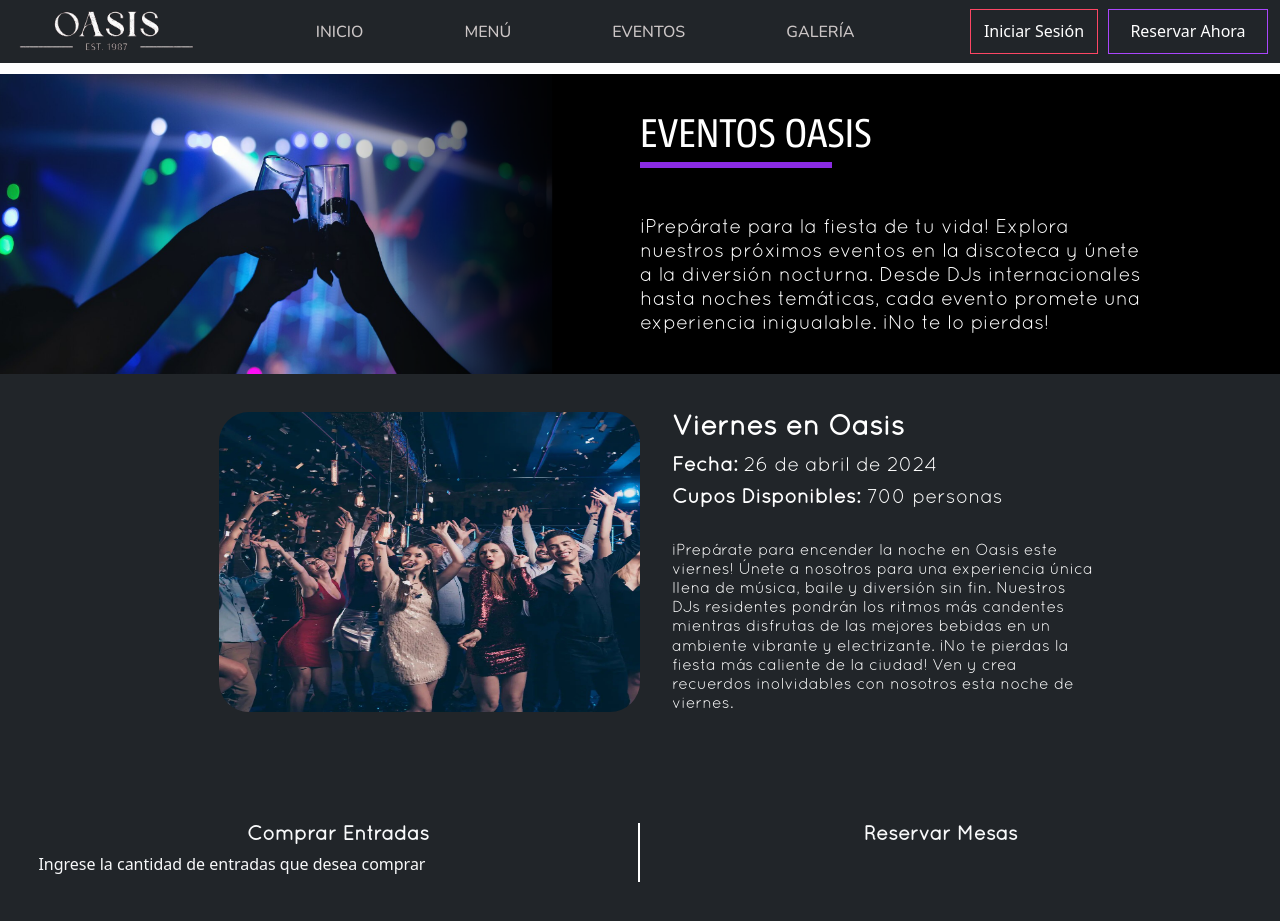
After one commit to Elizay05/Oasis-Project, a Django app: page /Oasis/front_eventos_info/3/ in a window 1280 px wide. The commit adds this page. Run offline with Django 4.2, Linux system fonts and the light colour scheme; data comes from the database, SQL or seed files in the repository; both versions use the stored data as it was after the commit; some libraries are stand-ins or nearby versions.

Commit message:
22/03/2024 Front_eventos

```diff
--- a/miProyecto/Oasis/models.py
+++ b/miProyecto/Oasis/models.py
@@ -29,6 +29,7 @@ class Evento(models.Model):
     fecha = models.DateField()
     hora_incio = models.TimeField()
     descripcion = models.TextField()
+    aforo = models.IntegerField(default=500)
     foto = models.ImageField(upload_to="Img_eventos/", default="Img_eventos/default.png")
 
     def __str__(self):
--- a/miProyecto/Oasis/templates/Oasis/barNavInicio.html
+++ b/miProyecto/Oasis/templates/Oasis/barNavInicio.html
@@ -36,7 +36,7 @@
               </a>
             </li>
             <li class="nav-item">
-              <a class="opcionesNav" href="#" role="button">
+              <a class="opcionesNav" href="{% url 'front_eventos' %}" role="button">
                 EVENTOS
               </a>
             </li>
--- /dev/null
+++ b/miProyecto/Oasis/templates/Oasis/front_eventos/front_eventos_info.html
@@ -0,0 +1,41 @@
+{% extends 'Oasis/barNavInicio.html' %}
+{% load static %}
+{% load humanize %}
+
+{% block titulo %}Eventos{% endblock %}
+
+{% block contenedor %}
+    <div class="d-flex">
+        <img src="{% static 'Oasis/img/fiesta.png' %}" alt="cerveza" class="d-block w-50" style="height: 300px;">
+        <div class="w-50" style="background-color: black;">
+            <h1 style="color: white; font-family: Camingo; margin-top: 5%;">EVENTOS OASIS</h1>
+            <div style="height: 2%; background-color: blueviolet; width: 30%;"></div>
+            <br>
+            <br>
+            <h5 style="color: white; font-family: Quicksand; width: 80%;">¡Prepárate para la fiesta de tu vida! Explora nuestros próximos eventos en la discoteca y únete a la diversión nocturna. Desde DJs internacionales hasta noches temáticas, cada evento promete una experiencia inigualable. ¡No te lo pierdas!</h5>
+        </div>
+    </div>
+    <div class="bg-dark text-light w-100 d-flex" style="height:auto; padding: 3%; gap: 32px;">
+        <div class="d-flex justify-content-end" style="width: 50%;">
+            <img src="{{ evento.foto.url }}" class="card-img-top" alt="Evento" style="height: 300px; width: 70%; border-radius: 30px;">
+        </div>
+        <div style="width: 35%">
+            <h3 class="card-text" style="font-family: Quicksand; color: white;"><strong>{{ evento.nombre }}</strong></h3>
+            <h5 class="card-text" style="font-family: Quicksand; color: white;"><strong>Fecha: </strong>{{ evento.fecha }}</h5>
+            <h5 class="card-text" style="font-family: Quicksand; color: white;"><strong>Cupos Disponibles: </strong>{{ evento.aforo }} personas</h5>
+            <br>
+            <h6 class="card-text" style="font-family: Quicksand; color: white;">{{ evento.descripcion }}</h6>
+            <br>
+        </div>
+    </div>
+    <div class="bg-dark text-light w-100 d-flex justify-content-center" style="height:auto; padding: 3%;">
+        <div style="border-right: 2px solid white; width: 50%; ">
+            <h5 style="font-family: Quicksand; text-align: center;"><strong>Comprar Entradas</strong></h5>
+            <h6>Ingrese la cantidad de entradas que desea comprar</h6>
+        </div>
+        <div style="width: 50%;">
+            <h5 style="font-family: Quicksand; text-align: center;"><strong>Reservar Mesas</strong></h5>
+        </div>
+    </div>
+
+{% endblock %}
--- a/miProyecto/Oasis/urls.py
+++ b/miProyecto/Oasis/urls.py
@@ -115,6 +115,10 @@ urlpatterns = [
 #   FRONT PRODUCTOS
     path('front_productos/', views.front_productos, name='front_productos'),
 
+#   FRONT EVENTOS
+    path('front_eventos/', views.front_eventos, name='front_eventos'),
+    path('front_eventos_info/<int:id>/', views.front_eventos_info, name='front_eventos_info'),
+
 
 # CARRITO DE COMPRA
 	path("carrito_add/", views.carrito_add, name="carrito_add"),
--- a/miProyecto/Oasis/views.py
+++ b/miProyecto/Oasis/views.py
@@ -782,6 +782,27 @@ def front_productos(request):
     return render(request, "Oasis/front_productos/front_productos.html", contexto)
 
 
+def front_eventos(request):
+    logueo = request.session.get("logueo", False)
+    user = None
+    if logueo:
+        user = Usuario.objects.get(pk = logueo["id"])
+    eventos = Evento.objects.all()
+
+    contexto = {"data": user, "eventos": eventos}
+    return render(request, "Oasis/front_eventos/front_eventos.html", contexto)
+
+def front_eventos_info(request, id):
+    logueo = request.session.get("logueo", False)
+    user = None
+    if logueo:
+        user = Usuario.objects.get(pk = logueo["id"])
+    evento = Evento.objects.get(pk=id)
+
+    contexto = {"data": user, "evento": evento}
+    return render(request, "Oasis/front_eventos/front_eventos_info.html", contexto)
+
+
 def carrito_add(request):
     if request.method == "POST":
         try:
```
Also changed, not shown: miProyecto/Oasis/templates/Oasis/front_eventos/front_eventos.html (added, +35 -0 lines), miProyecto/Oasis/migrations/0018_evento_aforo.py (added), miProyecto/Oasis/static/Oasis/img/fiesta.png (added), miProyecto/Oasis/static/Oasis/img/fondoDj.png (added), miProyecto/Oasis/static/Oasis/img/livfondo.jpg (added), miProyecto/Oasis/static/Oasis/img/viernesOasis.jpg (added), miProyecto/db.sqlite3, miProyecto/media/Img_eventos/noche_trivia_Sd5KhOK.jpg (added), miProyecto/media/Img_eventos/viernesOasis.jpg (added), 1 other file.
